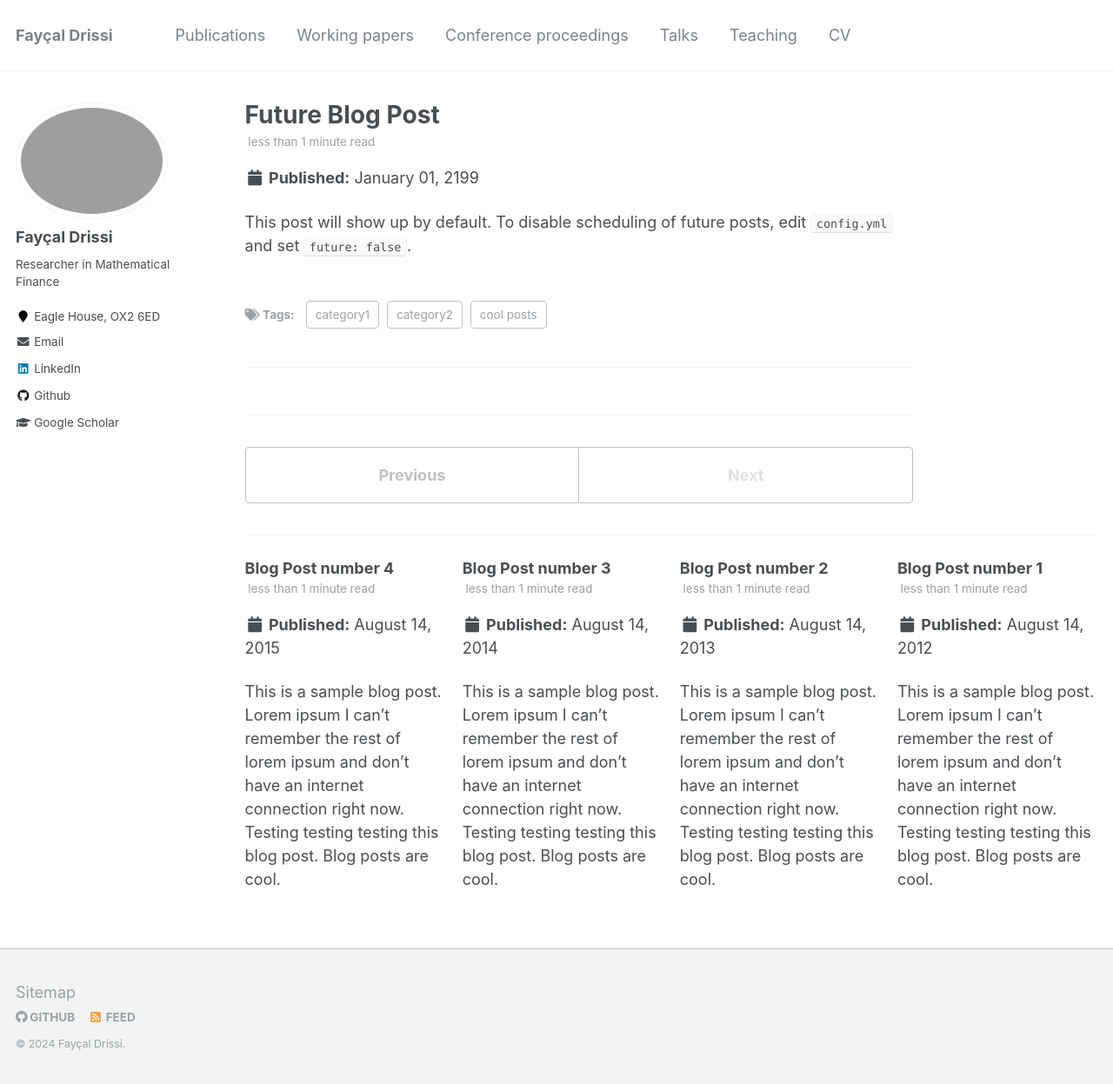
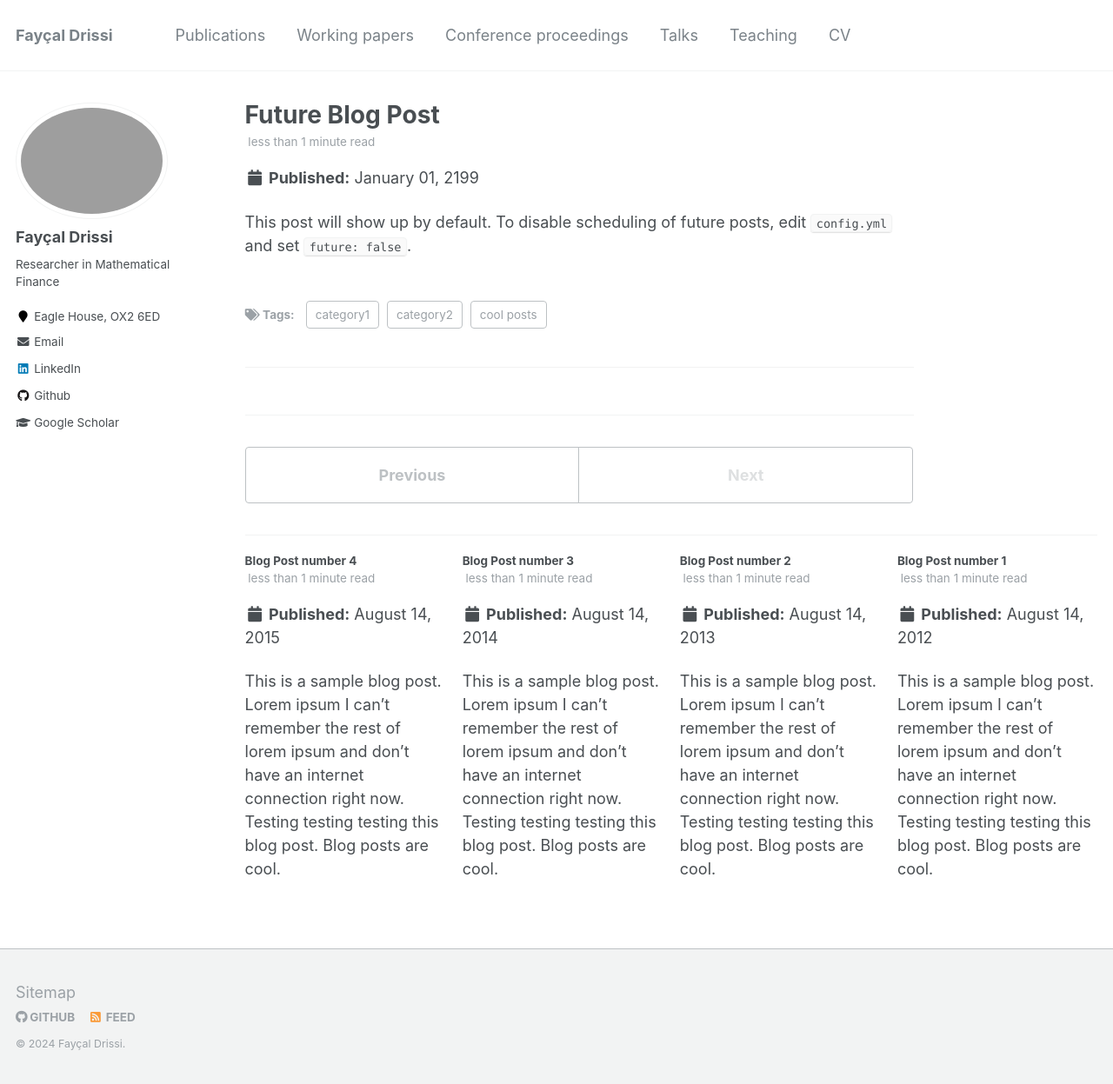
Before and after one commit to FDR0903/FDR0903.github.io, a Jekyll site: the page built from _posts/2199-01-01-future-post.md, in a window 1280 px wide and 1247 px high. Shown: the whole window at 87% size. Built offline with Jekyll 4.4.1, drawn with Linux system fonts in a browser that asks for light colours.

Commit message:
css change

```diff
--- a/_sass/_archive.scss
+++ b/_sass/_archive.scss
@@ -80,7 +80,7 @@
   }
 
   .archive__item-title {
-    text-decoration: underline;
+    text-decoration: no-underline;
   }
 }
 
@@ -120,8 +120,8 @@
   }
 
   .archive__item-title {
-    margin-top: 0.5em;
-    font-size: $type-size-5;
+    margin-top: 0.2em;
+    font-size: $type-size-6;
   }
 
   .archive__item-excerpt {
```
